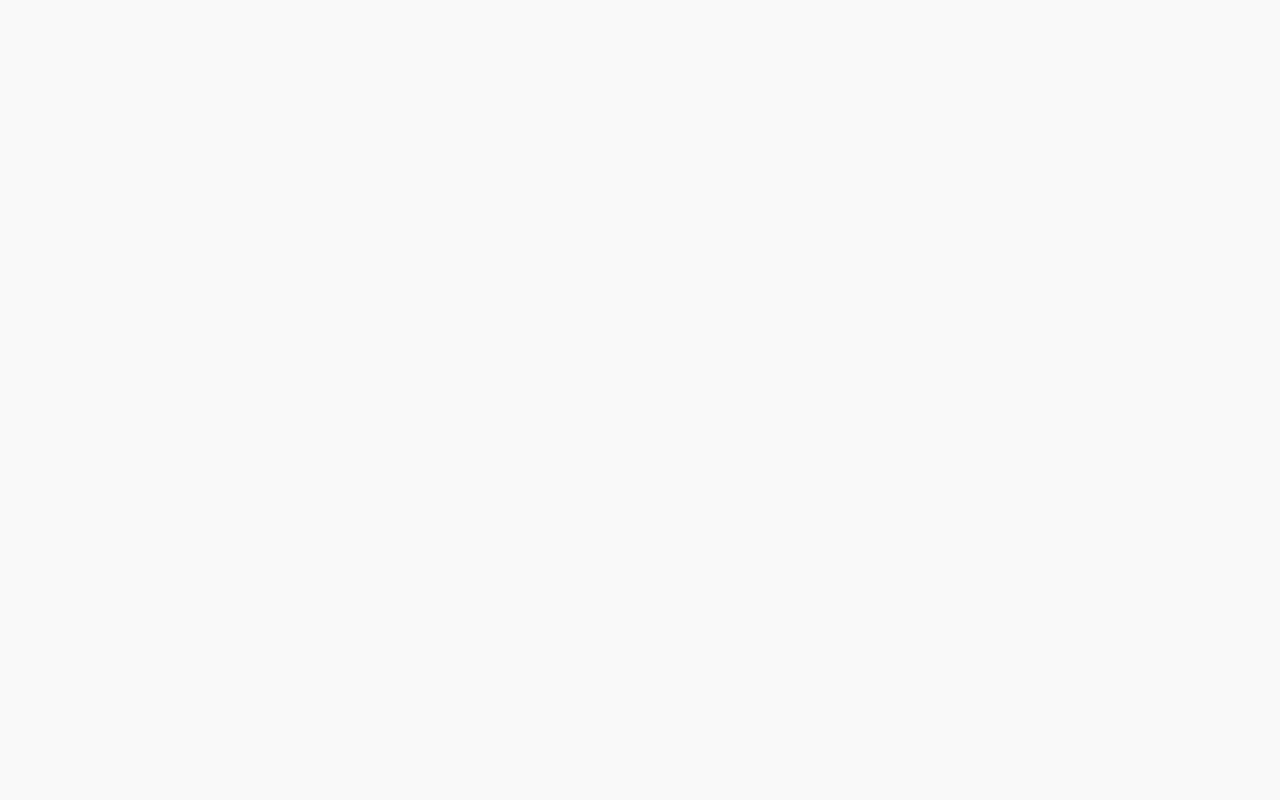
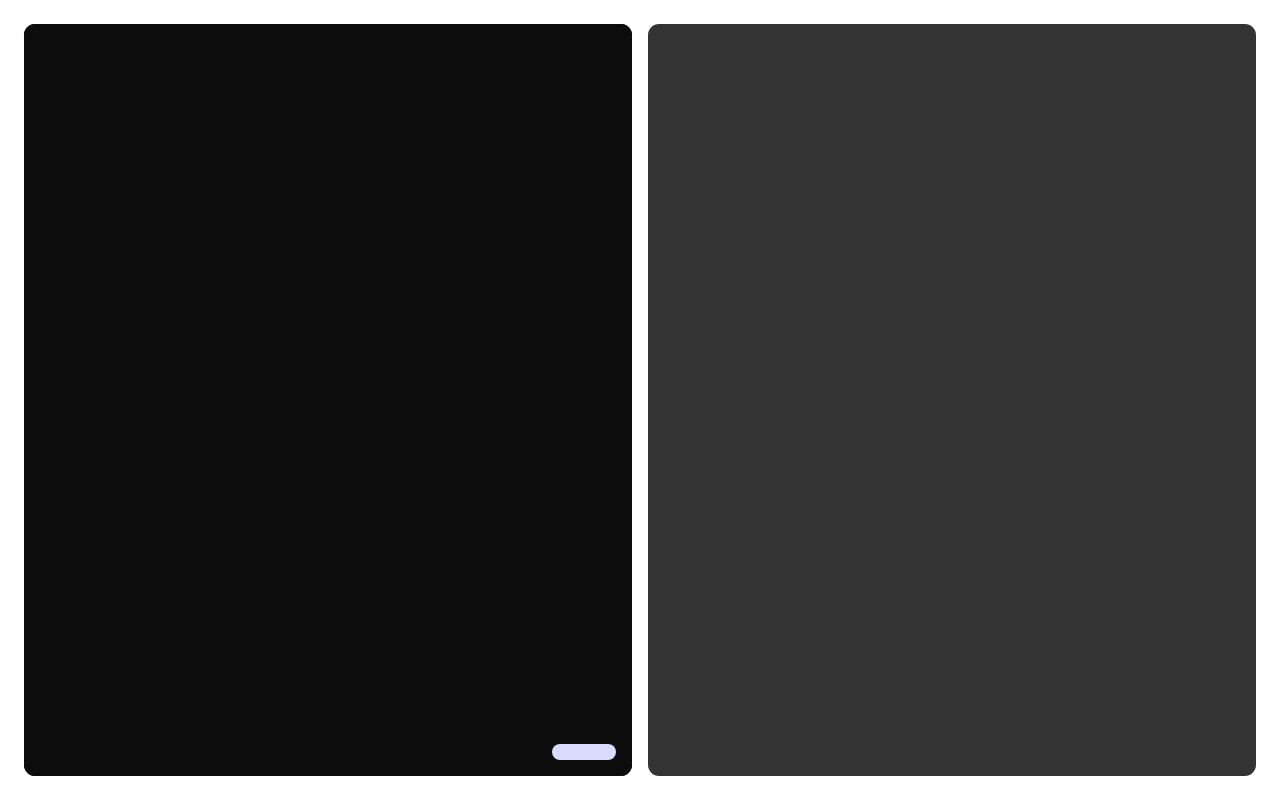
Before and after one commit to Soubhik19/AI-code-reviewer, a React (Vite) app in the folder Frontend/: page / in a window 1280 px wide. Built offline with nearby package versions, Linux system fonts and the light colour scheme.

Commit message:
enhance styling for main layout and code review components in App.css

```diff
--- a/Frontend/src/App.css
+++ b/Frontend/src/App.css
@@ -1,18 +1,63 @@
-/* Base boilerplate CSS */
-
 * {
-  margin: 0;
-  padding: 0;
+  margin: 0%;
+  padding: 0%;
   box-sizing: border-box;
 }
 
-html {
-  font-size: 16px;
-  font-family: Arial, sans-serif;
+html,
+body,
+#root {
+  height: 100%;
+  width: 100%;
 }
 
-body {
-  line-height: 1.6;
-  color: #333;
-  background-color: #f9f9f9;
+main {
+  height: 100%;
+  width: 100%;
+  padding: 1.5rem;
+  display: flex;
+  gap: 1rem;
 }
+
+main .left,
+main .right {
+  height: 100%;
+  flex-basis: 50%;
+  border-radius: 0.7rem;
+}
+
+main .left {
+  background-color: #000000;
+  position: relative;
+}
+
+.left .code,
+.code pre,
+.code pre code {
+  height: 100%;
+  width: 100%;
+  margin: 0;
+  border-radius: 0.7rem;
+  background-color: #0c0c0c;
+}
+
+main .left .review {
+  position: absolute;
+  bottom: 1rem;
+  right: 1rem;
+  background-color: rgb(219, 219, 255);
+  color: #000000;
+  padding: 0.5rem 2rem;
+  font-weight: 500;
+  cursor: pointer;
+  user-select: none;
+  border-radius: 0.7rem;
+}
+
+
+main .right {
+  background-color: #343434;
+  padding: 1rem 2rem;
+  font-size: 1.5rem;
+  overflow: auto;
+}
```
